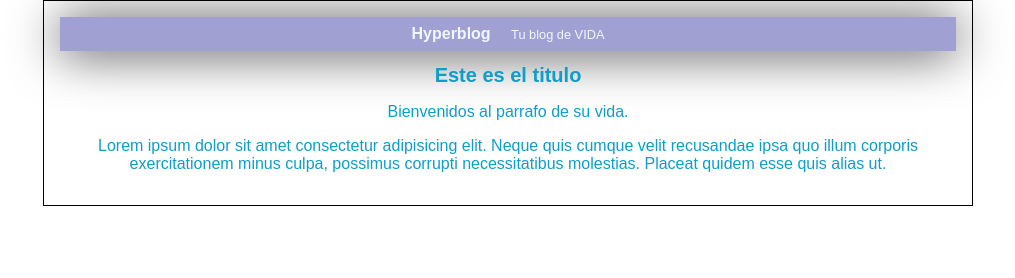
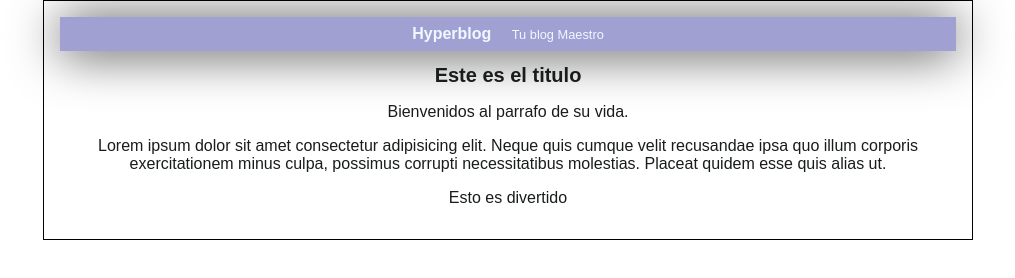
Before and after one commit to gerox-01/Hyperblog, a plain HTML site: page blogpost.html in a window 1280 px wide. Shown: the whole page, without its empty margins (132-1147 px from the left). Drawn offline with Linux system fonts and the light colour scheme.

Commit message:
Cambie para que las mismas cosas oara generar un conflicto entre cositas jaja

```diff
--- a/blogpost.html
+++ b/blogpost.html
@@ -10,12 +10,13 @@
 <body>
     <div class="container">
         <div class="cabecera">
-            Hyperblog <span class="tagline">Tu blog de VIDA</span>
+            Hyperblog <span class="tagline">Tu blog Maestro</span>
         </div>
         <div class="post">
             <h1>Este es el titulo</h1>
             <p>Bienvenidos al parrafo de su vida.</p>
             <p>Lorem ipsum dolor sit amet consectetur adipisicing elit. Neque quis cumque velit recusandae ipsa quo illum corporis exercitationem minus culpa, possimus corrupti necessitatibus molestias. Placeat quidem esse quis alias ut.</p>
+            <p>Esto es divertido</p>
         </div>
     </div>
 </body>
--- a/css/style.css
+++ b/css/style.css
@@ -1,5 +1,5 @@
 body{
-    color:rgb(15, 157, 201);
+    color:rgb(25, 28, 29);
     font-family: Arial;
     text-align: center;
     font-size: 16px;
```
